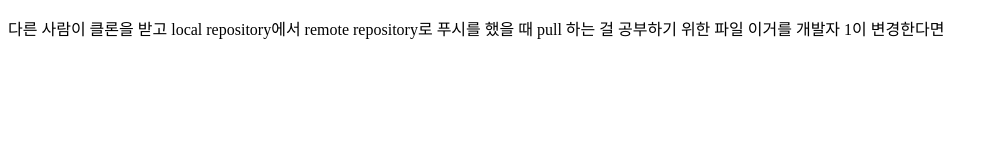
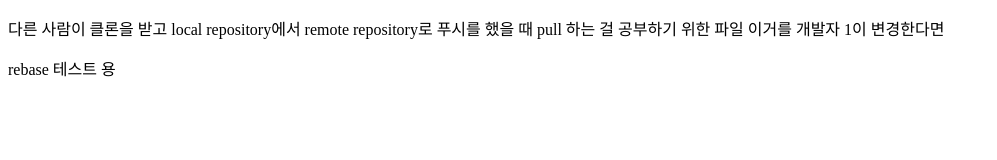
Before and after one commit to postrel63/GitinitTest, a plain HTML site: page index2.html in a window 1280 px wide. Shown: the whole page, without its empty margins (0-997 px from the left). Drawn offline with Linux system fonts and the light colour scheme.

Commit message:
rebase 테스트용

```diff
--- a/index2.html
+++ b/index2.html
@@ -10,7 +10,8 @@
     <p>다른 사람이 클론을 받고 local repository에서 remote repository로 푸시를 했을 때
         pull 하는 걸 공부하기 위한 파일
         이거를 개발자 1이 변경한다면
-
+    </p>
+    <p>rebase 테스트 용
     </p>
 
 </body>
```
